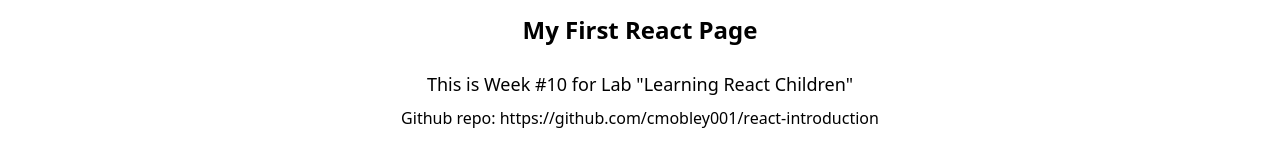
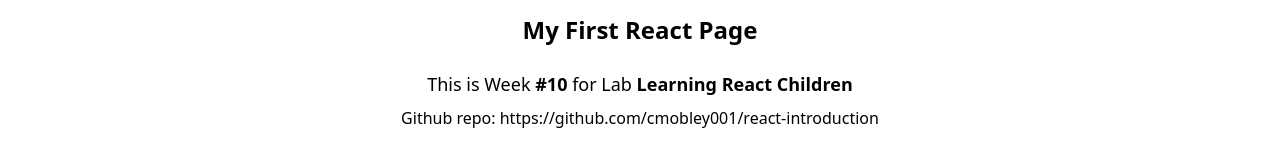
Before and after one commit to cmobley001/next-app-intro, a Next.js app: page / in a window 1280 px wide. Shown: the part 186-346 px from the top of the page. Built offline with nearby package versions, Linux system fonts and the light colour scheme.

Commit message:
minor code fixes and style changes

```diff
--- a/src/app/(root)/page.jsx
+++ b/src/app/(root)/page.jsx
@@ -35,7 +35,7 @@
               <Button title="Click Me" href="#" />
               <Button title="And Click Me" href="#" />
             </Flex>
-            <div className="flex gap-x-12 my-12 flex-wrap gap-y-6" id="card-container">
+            <div className="flex flex-col lg:flex-row gap-12 my-12 lg:flex-wrap" id="card-container">
               {cards.map((card, index) => (
                 <Card key={index} title={card.title} image={card.img} />
               ))}
--- a/src/components/LabWeek.jsx
+++ b/src/components/LabWeek.jsx
@@ -2,7 +2,7 @@
   return (
     <div className="text-center">
       <h2 className="text-lg">
-        This is Week #{week} for Lab "{title}"
+        This is Week <span className="font-bold">#{week}</span> for Lab <span className="font-bold">{title}</span>
       </h2>
       {children}
     </div>
```
